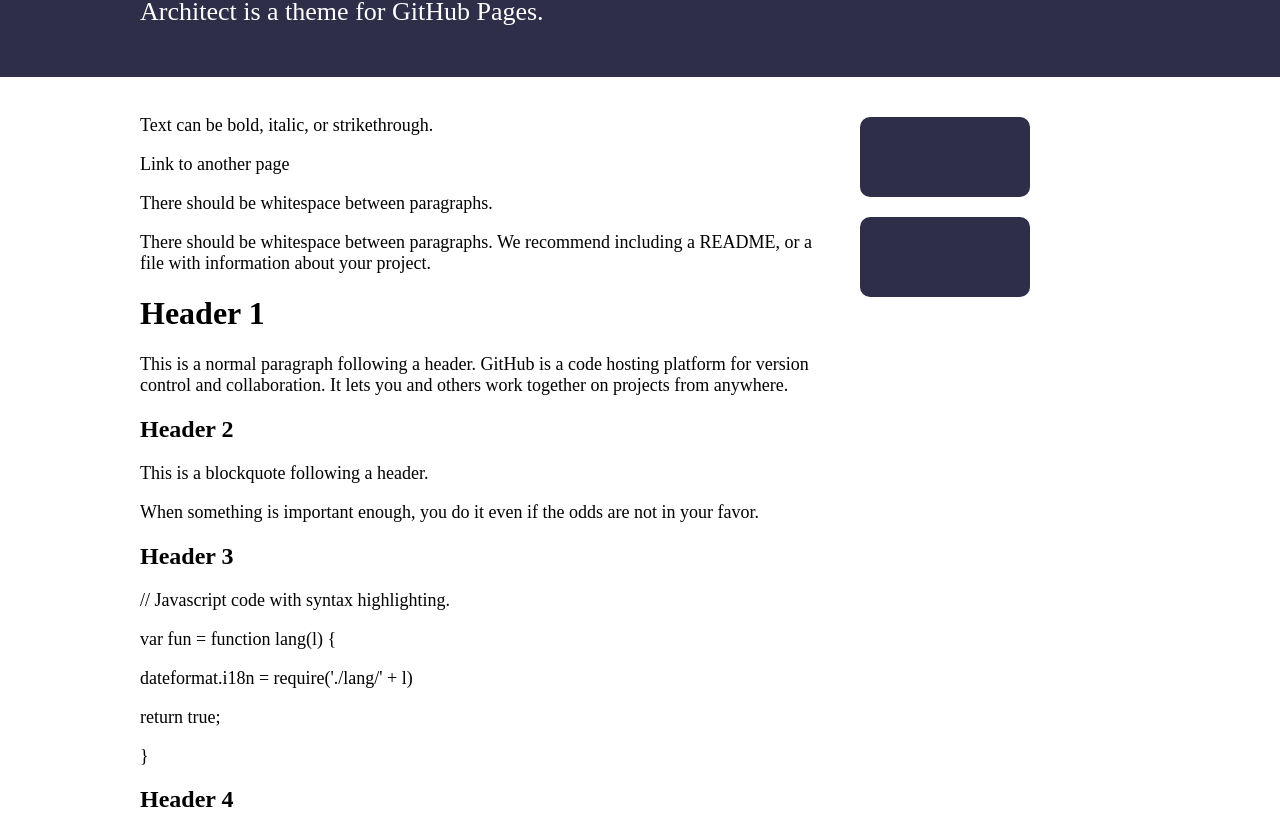
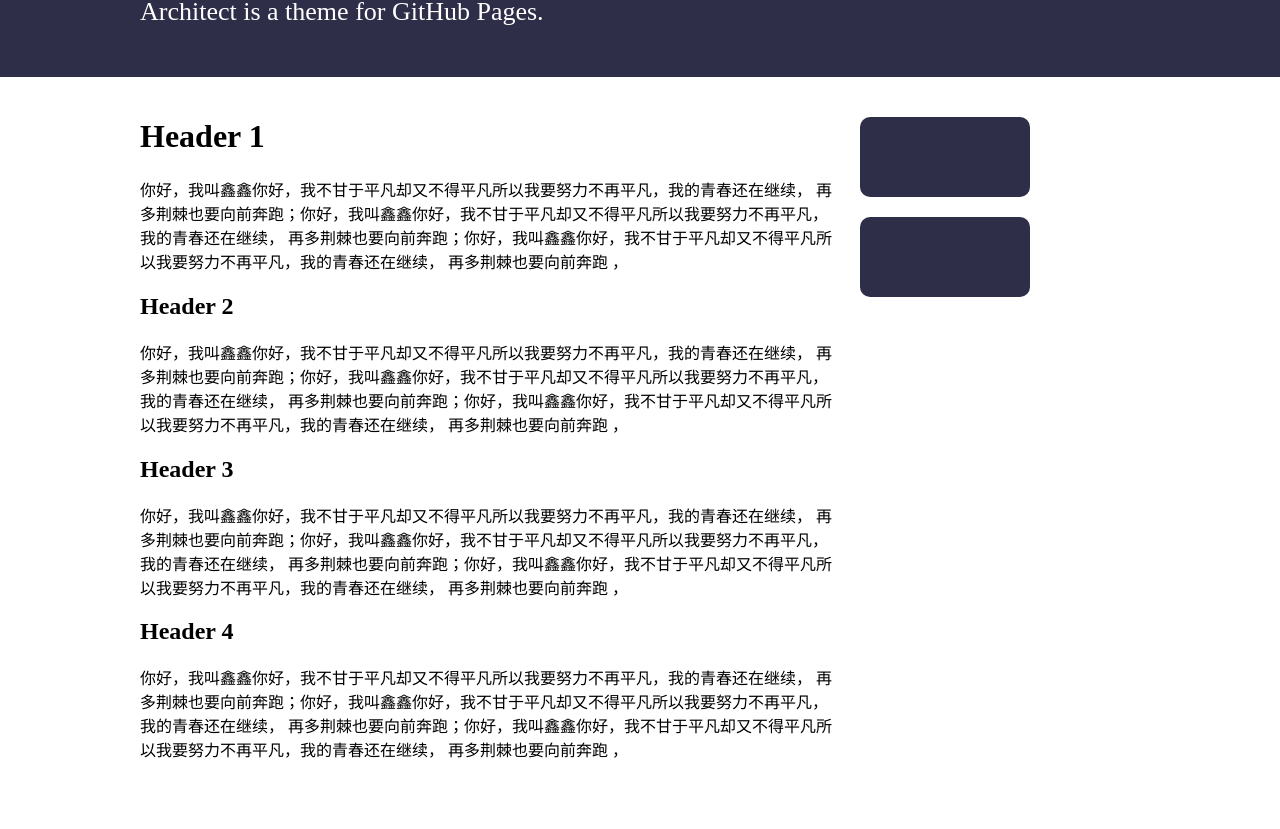
Before and after one commit to xx2747913644/xx2747913644.github.io, a plain HTML site: page home.html in a window 1280 px wide. Shown: the part 123-952 px from the top of the page. After the commit the page ends 884 px from the top, so only its background shows below. Drawn offline with Linux system fonts and the light colour scheme.

Commit message:
Update home.html

```diff
--- a/home.html
+++ b/home.html
@@ -33,26 +33,47 @@
     </header>
     <main class="main-out">
         <div class="div-out">
-            <p>Text can be bold, italic, or strikethrough.</p>
-            <p>Link to another page</p>
-            <p>There should be whitespace between paragraphs.</p>
-            <p>There should be whitespace between paragraphs. We recommend including a README, or a file with information about your project.</p>
-            <h1 class="title-1">Header 1</h1>
-            <p>This is a normal paragraph following a header. GitHub is a code hosting platform for version control and collaboration. It lets you and others work together on projects from anywhere.</p>
-            <h2 class="title-2">Header 2</h2>
-            <p>This is a blockquote following a header.</p>
-            <p>When something is important enough, you do it even if the odds are not in your favor.</p>
-            <h2 class="title-2">Header 3</h2>
-            <p>// Javascript code with syntax highlighting.</p>
-            <p>var fun = function lang(l) {</p>
-            <p> dateformat.i18n = require('./lang/' + l)</p>
-            <p>return true;</p>
-            <p>}</p>
-            <h2 class="title-2">Header 4</h2>
-            <p>·This is an unordered list following a header.</p>
-            <p>·This is an unordered list following a header.</p>
-            <p>·This is an unordered list following a header.</p>
-            <p>·This is an unordered list following a header.</p>
+              <div class="div-out_outer">
+            <h1 class="title-two">Header 1</h1>
+                <div class="div-outer_out">
+                    <span>你好，我叫鑫鑫你好，我不甘于平凡却又不得平凡所以我要努力不再平凡，我的青春还在继续，
+                        再多荆棘也要向前奔跑；你好，我叫鑫鑫你好，我不甘于平凡却又不得平凡所以我要努力不再平凡，我的青春还在继续，
+                        再多荆棘也要向前奔跑；你好，我叫鑫鑫你好，我不甘于平凡却又不得平凡所以我要努力不再平凡，我的青春还在继续，
+                        再多荆棘也要向前奔跑                            ，
+                    </span>
+                </div>
+            </div>
+            <div class="div-out_outer">
+            <h2 class="title-two">Header 2</h2>
+                <div class="div-outer_out">
+                    <span>你好，我叫鑫鑫你好，我不甘于平凡却又不得平凡所以我要努力不再平凡，我的青春还在继续，
+                        再多荆棘也要向前奔跑；你好，我叫鑫鑫你好，我不甘于平凡却又不得平凡所以我要努力不再平凡，我的青春还在继续，
+                        再多荆棘也要向前奔跑；你好，我叫鑫鑫你好，我不甘于平凡却又不得平凡所以我要努力不再平凡，我的青春还在继续，
+                        再多荆棘也要向前奔跑                            ，
+                    </span>
+                </div>
+            </div>
+            <div class="div-out_outer">
+            <h2 class="title-two">Header 3</h2>
+                <div class="div-outer_out">
+                    <span>你好，我叫鑫鑫你好，我不甘于平凡却又不得平凡所以我要努力不再平凡，我的青春还在继续，
+                        再多荆棘也要向前奔跑；你好，我叫鑫鑫你好，我不甘于平凡却又不得平凡所以我要努力不再平凡，我的青春还在继续，
+                        再多荆棘也要向前奔跑；你好，我叫鑫鑫你好，我不甘于平凡却又不得平凡所以我要努力不再平凡，我的青春还在继续，
+                        再多荆棘也要向前奔跑                            ，
+                    </span>
+                </div>
+            </div>
+            <div class="div-out_outer">
+            <h2 class="title-two">Header 4</h2>
+                <div class="div-outer_out">
+                    <span>你好，我叫鑫鑫你好，我不甘于平凡却又不得平凡所以我要努力不再平凡，我的青春还在继续，
+                        再多荆棘也要向前奔跑；你好，我叫鑫鑫你好，我不甘于平凡却又不得平凡所以我要努力不再平凡，我的青春还在继续，
+                        再多荆棘也要向前奔跑；你好，我叫鑫鑫你好，我不甘于平凡却又不得平凡所以我要努力不再平凡，我的青春还在继续，
+                        再多荆棘也要向前奔跑                            ，
+                    </span>
+                </div>
+            </div>
+
         </div>
         <div class="main-div">
             <div class="main-div_border">
```
